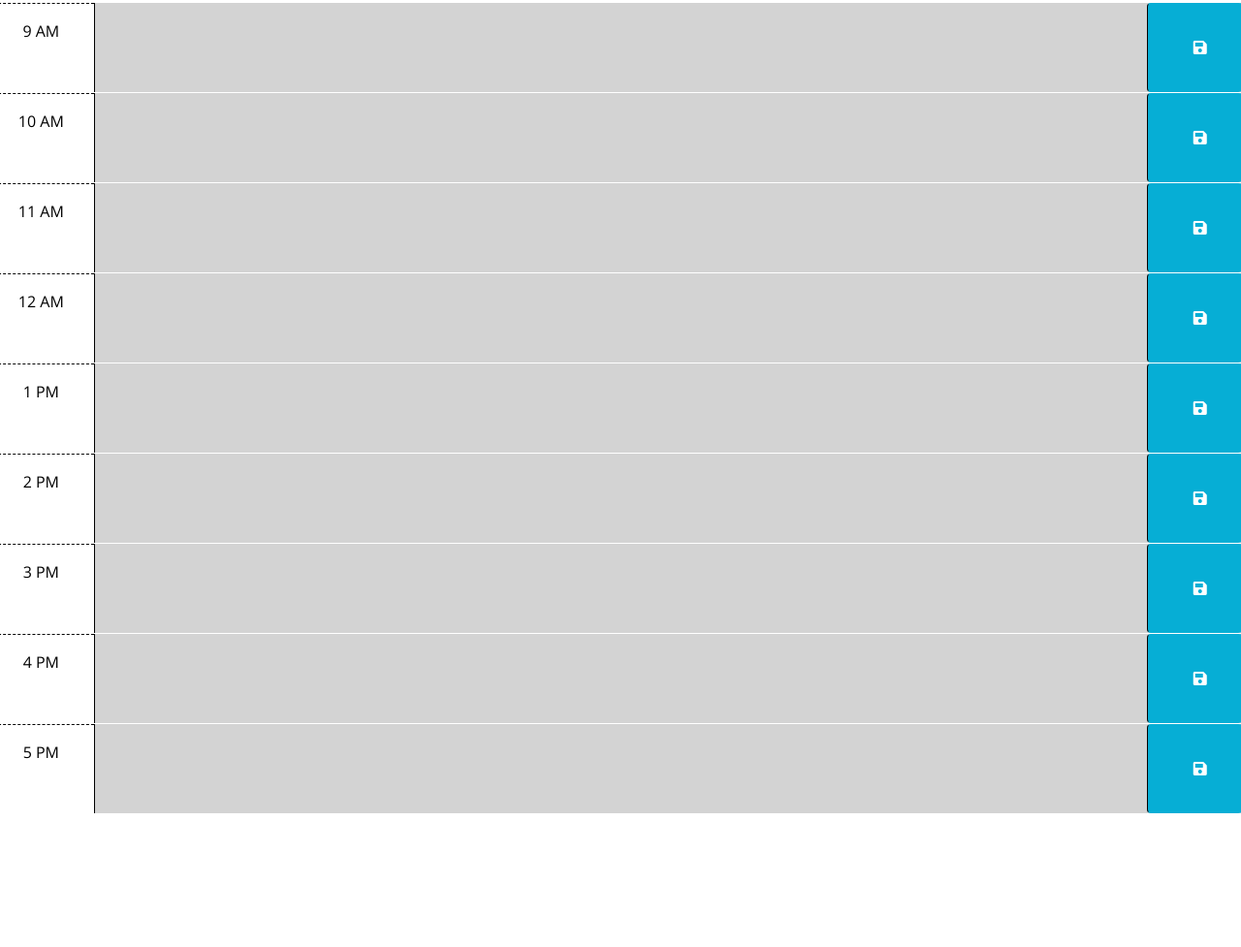
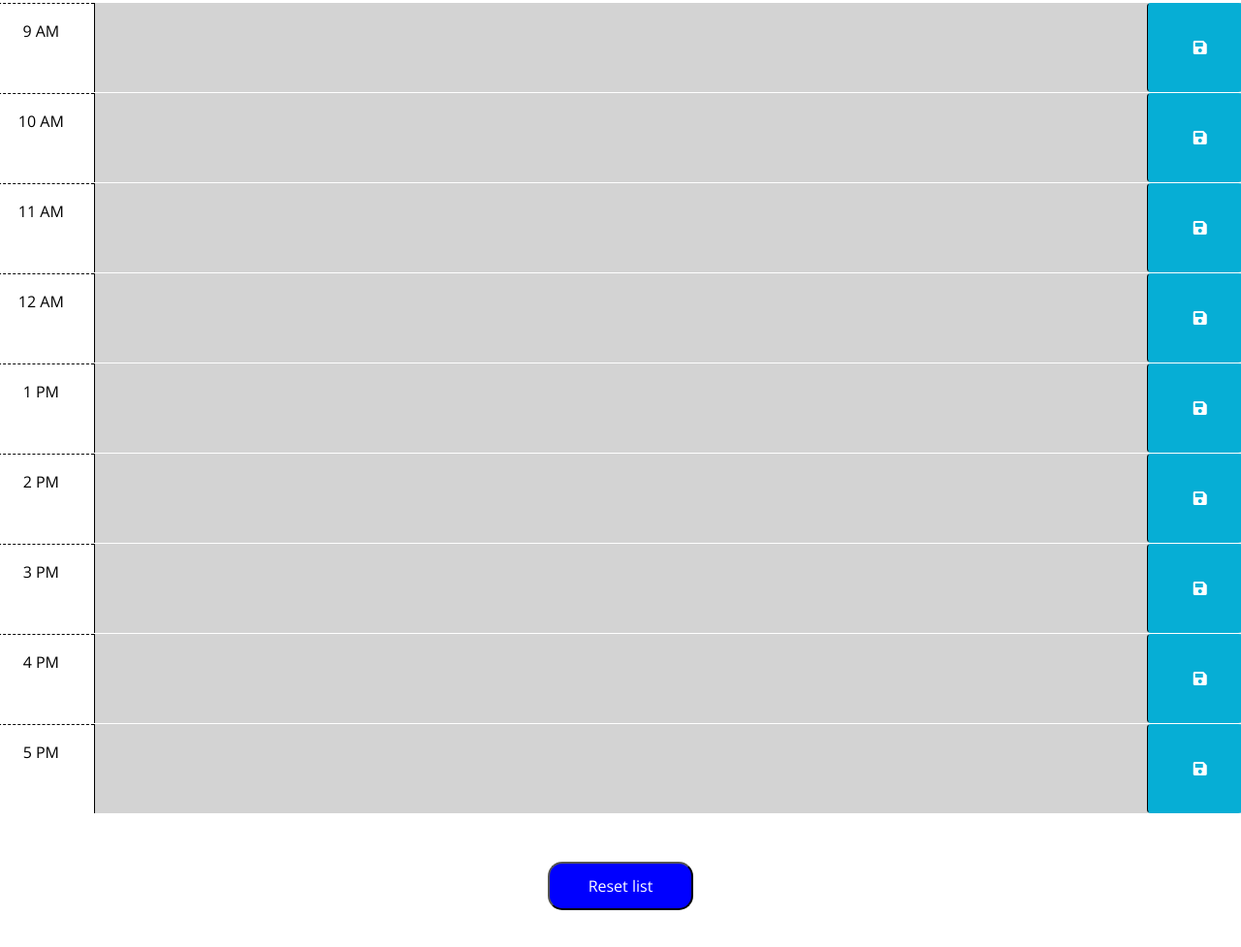
Before and after one commit to MagicianJoshua/daily-planner, a plain HTML site: page Develop/index.html in a window 1280 px wide. Shown: the part 319-1296 px from the top of the page at 97% size. Before the commit the page ends 1158 px from the top, so only its background shows below. Drawn offline with nearby package versions, Linux system fonts and the light colour scheme.

Commit message:
Added a reset button at the bottom of the list incase you want to get rid of all your plans

```diff
--- a/Develop/script.js
+++ b/Develop/script.js
@@ -9,6 +9,7 @@ $(function () {
   timeChecker();
   saveButton();
   setTextAreaValue();
+  resetButton();
   currentDateElement.textContent = "Date: " + date;
 });
 
@@ -114,3 +115,27 @@ function setTextAreaValue() {
     }
   }
 }
+
+function resetButton() {
+  let allDivs = document.querySelectorAll(".description");
+
+  let parentDiv = document.createElement("div");
+  parentDiv.classList.add("reset-button-div");
+
+  let resetBtn = document.createElement("button");
+  resetBtn.classList.add("reset-button");
+  resetBtn.textContent = "Reset list";
+
+  let hour = 9;
+  resetBtn.addEventListener("click",function(event){
+
+    for (i = 0; i < allDivs.length; i++){
+      allDivs[i].value = "";
+      localStorage.setItem("hour-"+hour,"")
+      hour++;
+    }
+  })
+  parentDiv.appendChild(resetBtn);
+  document.body.appendChild(parentDiv);
+
+}
--- a/Develop/style.css
+++ b/Develop/style.css
@@ -61,3 +61,18 @@ textarea {
 .currentDate{
   margin-top: 35px;
 }
+
+.reset-button {
+  color:white;
+  width: 150px;
+  height: 50px;
+  border-radius: 15px;
+  background-color: blue;
+
+}
+
+.reset-button-div {
+  display: flex;
+  justify-content: center;
+  margin:50px;
+}
```
